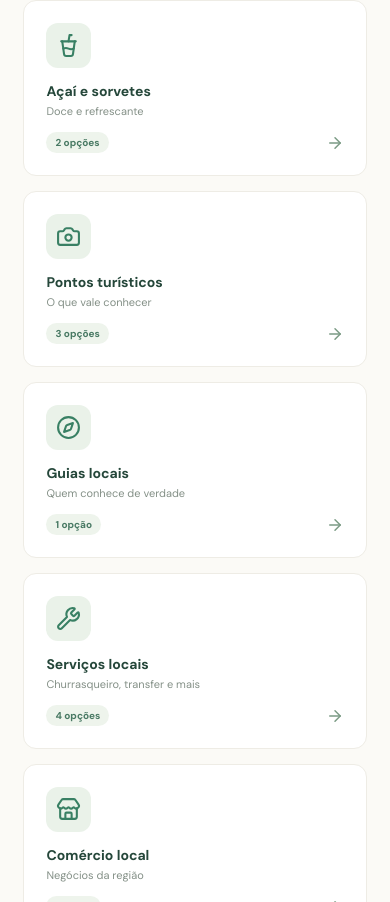
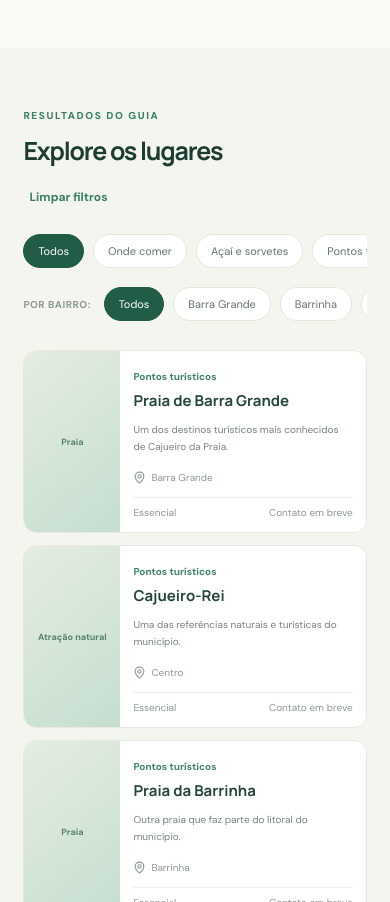
Before and after one commit to rafaelgraffo/nativo-sabe, a React (Vite) app: page / in a window 390 px wide. Shown: the part 1402-2304 px from the top of the page. Built offline with nearby package versions, Linux system fonts and the light colour scheme.

Commit message:
ux: compacta catalogo e filtros no mobile

```diff
--- a/src/App.css
+++ b/src/App.css
@@ -834,13 +834,86 @@ button {
     width: 210px;
   }
 
-  .category-grid,
-  .places-grid {
-    grid-template-columns: 1fr;
+  .filter-row {
+    flex-wrap: nowrap;
+    overflow-x: auto;
+    padding-bottom: 4px;
+    scrollbar-width: none;
+  }
+
+  .filter-row::-webkit-scrollbar {
+    display: none;
+  }
+
+  .filter,
+  .filter-label {
+    flex: 0 0 auto;
+  }
+
+  .category-grid {
+    display: flex;
+    overflow-x: auto;
+    scroll-snap-type: x mandatory;
+    padding-bottom: 8px;
+    scrollbar-width: none;
+  }
+
+  .category-grid::-webkit-scrollbar {
+    display: none;
   }
 
   .category-card {
-    min-height: 115px;
+    min-width: 200px;
+    min-height: 150px;
+    scroll-snap-align: start;
+  }
+
+  .places-grid {
+    grid-template-columns: 1fr;
+    gap: 12px;
+  }
+
+  .place-card {
+    display: grid;
+    grid-template-columns: 96px 1fr;
+  }
+
+  .place-image {
+    height: 100%;
+    min-height: 130px;
+  }
+
+  .place-image span {
+    font-size: 9px;
+    text-align: center;
+  }
+
+  .place-info {
+    padding: 13px;
+  }
+
+  .place-info h3 {
+    margin: 5px 0;
+    font-size: 15px;
+  }
+
+  .place-info p {
+    min-height: 0;
+    display: -webkit-box;
+    -webkit-line-clamp: 2;
+    -webkit-box-orient: vertical;
+    overflow: hidden;
+    font-size: 10px;
+  }
+
+  .place-location {
+    margin-top: 6px;
+  }
+
+  .place-footer {
+    margin-top: 8px;
+    padding-top: 8px;
+    flex-wrap: wrap;
   }
 
   .about {
```
